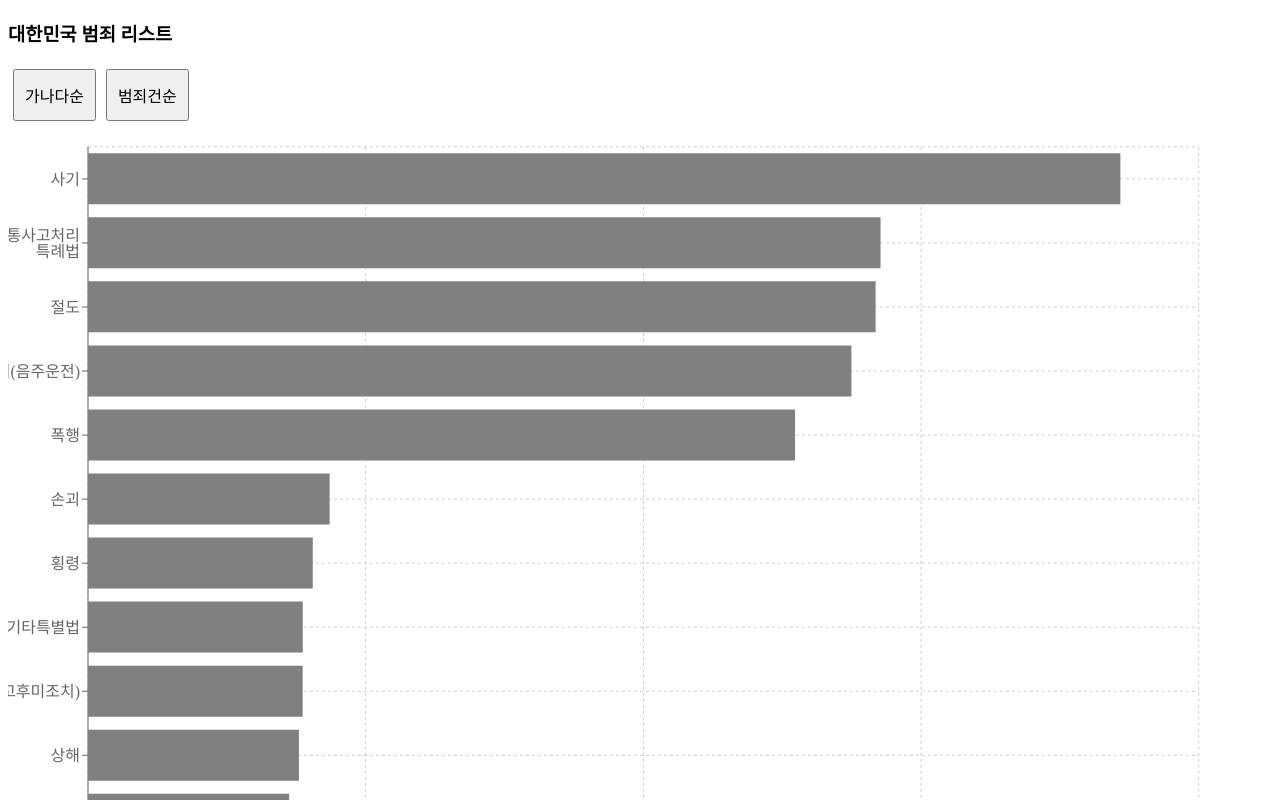
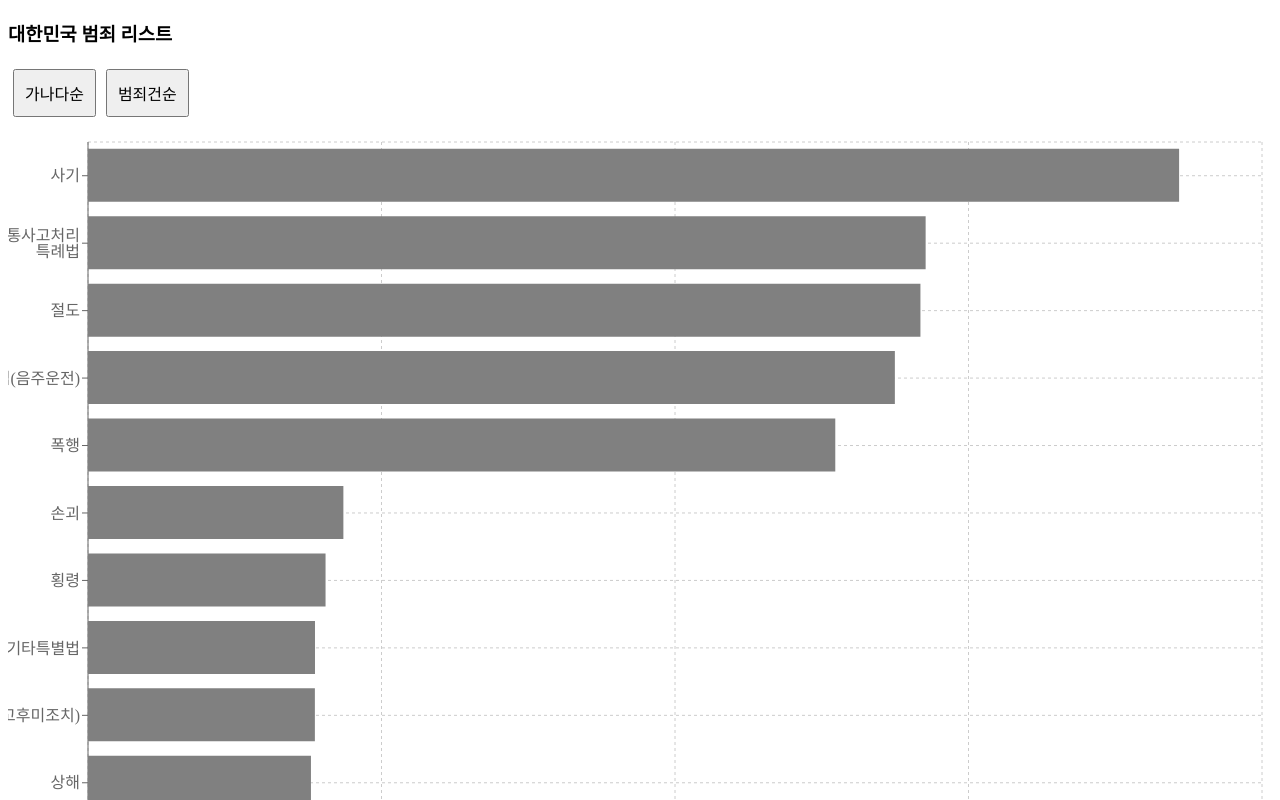
Before and after one commit to besforyou999/KoreaCrimeGraph, a React (Create React App) app in the folder crime_graph/: page / in a window 1280 px wide. Both pictures are taken after a click on the button "범죄건순". Shown: the top 800 px of the page. Built offline with nearby package versions, Linux system fonts and the light colour scheme.

Commit message:
code refactor

```diff
--- a/crime_graph/src/components/Chart2.js
+++ b/crime_graph/src/components/Chart2.js
@@ -6,7 +6,7 @@ import {
 
 export default function Chart2(props) {
   return (
-      <ResponsiveContainer width="95%" height="95%">
+      <ResponsiveContainer width="100%" height="100%">
         <BarChart data={props.data}
           margin={{
             top: 20, right: 10, left: 20, bottom: 5,
--- /dev/null
+++ b/crime_graph/src/components/Chart2Text.js
@@ -0,0 +1,10 @@
+import React from 'react';
+
+export default function Chart2Text(props) {
+
+  const name = props.name;
+
+  return (
+    <div>{name}</div>
+  )
+}
--- /dev/null
+++ b/crime_graph/src/components/Chart2Texts.js
@@ -0,0 +1,17 @@
+import React from 'react';
+import Chart2Text from './Chart2Text';
+import '../css/styles.css';
+
+export default function Chart2Texts(props) {
+  const names = props.data;
+  console.log(names);
+  /*
+   return (
+    <div className='crimeTextColumn'>
+      { names.map( name => {
+          <Chart2Text name={name}/>
+        }) }
+    </div>
+   )
+   */
+}
--- a/crime_graph/src/containers/ListSortByCase.js
+++ b/crime_graph/src/containers/ListSortByCase.js
@@ -1,6 +1,8 @@
 import React from 'react';
 import {useSelector} from 'react-redux';
 import Chart2 from '../components/Chart2';
+import Chart2Texts from '../components/Chart2Texts';
+import '../css/styles.css';
 
 export default function ListSortByCase() {
 
@@ -8,6 +10,7 @@ export default function ListSortByCase() {
   const locations = useSelector(state => state.csvData.locations);
   const classKey = '범죄분류';
   let new_arr = [];
+  let crime_name_arr = [];
 
   for (let i = 0 ; i < data.length ; i++) {
     let item = data[i];
@@ -20,9 +23,18 @@ export default function ListSortByCase() {
     return b.number - a.number;
   })
 
+  for (let i = 0 ; i < new_arr.length ; i++) {
+    crime_name_arr.push(new_arr[i].name);
+  }
+
   return (
-    <div className='chartPage2'>
-      <Chart2 data={new_arr}/>
+    <div className='crimeCaseList'>
+      <div className='chartPageText'>
+        <Chart2Texts data={crime_name_arr}/>
+      </div>
+      <div className='chartPage2'>
+        <Chart2 data={new_arr}/>
+      </div>
     </div>
   )
 }
--- a/crime_graph/src/css/styles.css
+++ b/crime_graph/src/css/styles.css
@@ -9,7 +9,7 @@
 }
 
 .chartPage2 {
-  width: device-width;
+  width: 100%;
   height: 11000px;
 }
 
@@ -17,7 +17,7 @@
   font-size: 2vmin;
   padding: 10px;
   margin: 5px;
-  height: 4vmax;
+  height: 6vh;
 }
 
 .vowelDiv {
@@ -25,3 +25,13 @@
   flex-direction: row;
   flex-wrap: wrap;
 }
+
+.crimeCaseList {
+  display: flex;
+  flex-direction: row;
+}
+
+.crimeTextColumn {
+  display: flex;
+  flex-direction: column;
+}
```
